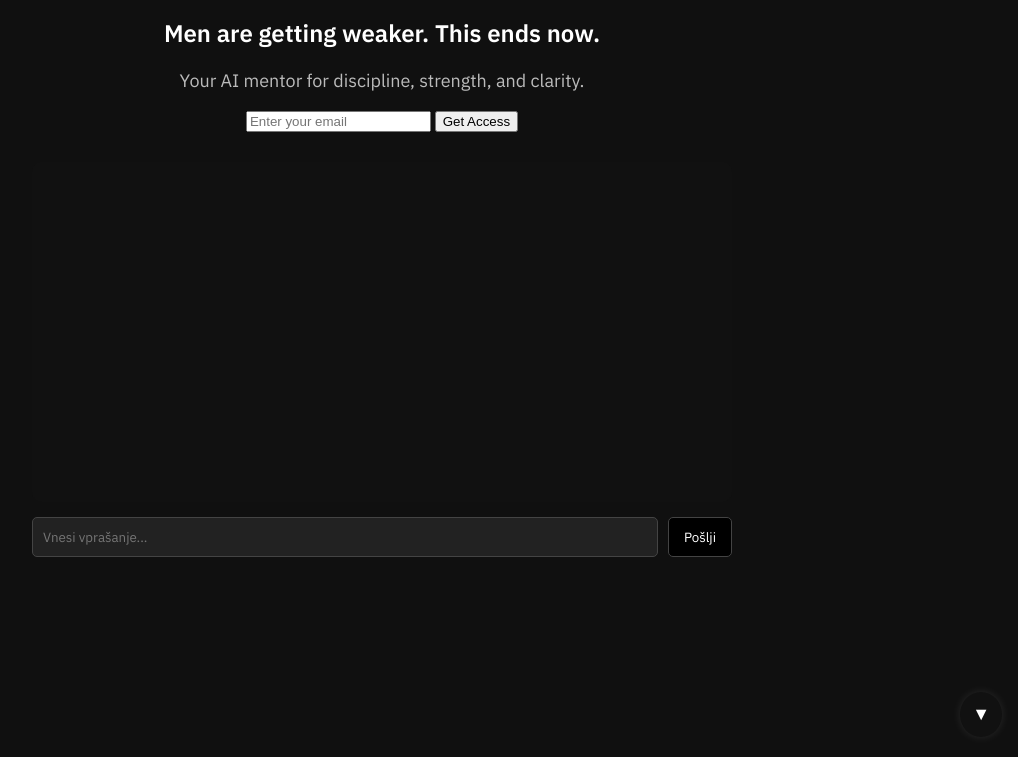
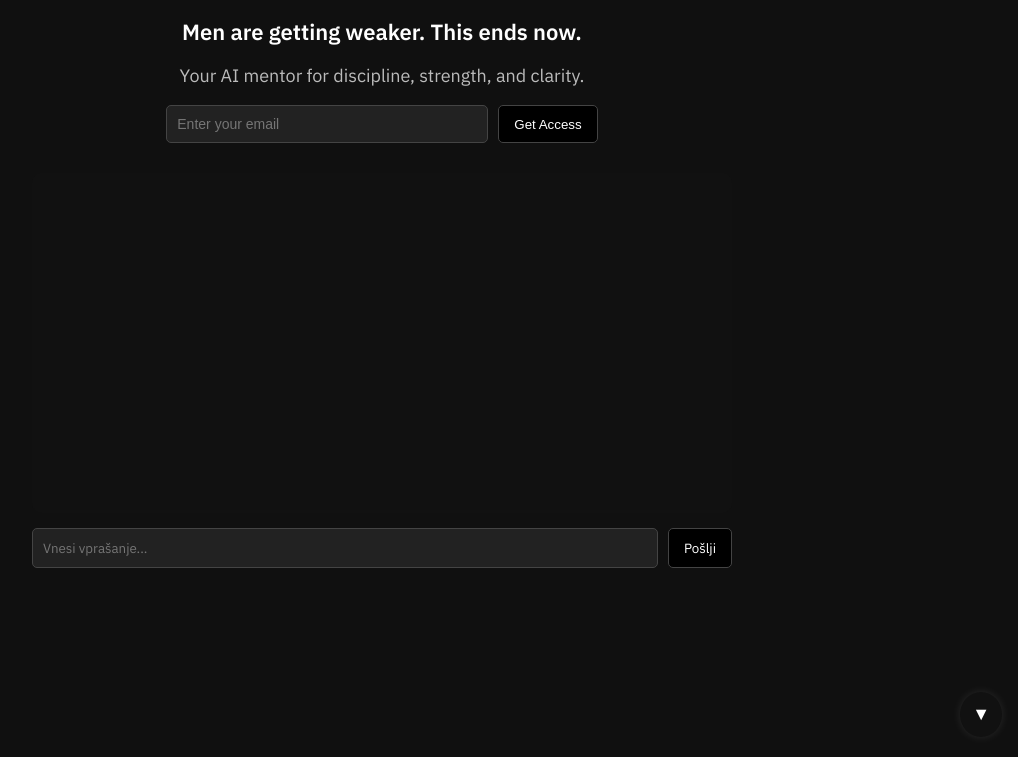
Before and after one commit to Valoran1/Valoran58, a plain HTML site: page index.html in a window 1280 px wide. Shown: the part 43-800 px from the top of the page, without its empty margins (258-1276 px from the left). Drawn offline with Linux system fonts and the light colour scheme.

Commit message:
Update style.css

```diff
--- a/style.css
+++ b/style.css
@@ -27,6 +27,47 @@ body {
 .subtitle {
   font-size: 18px;
   color: #bbb;
+}
+
+.hero-title {
+  font-size: 22px;
+  font-weight: 600;
+  margin-top: 20px;
+  margin-bottom: 15px;
+  color: #fff;
+}
+
+/* Email capture form */
+.email-form {
+  display: flex;
+  justify-content: center;
+  gap: 10px;
+  margin-top: 10px;
+}
+
+#email-input {
+  padding: 10px;
+  border-radius: 5px;
+  border: 1px solid #444;
+  background-color: #222;
+  color: white;
+  font-size: 14px;
+  flex: 1;
+  max-width: 300px;
+}
+
+.cta-button {
+  background-color: #000;
+  color: #fff;
+  border: 1px solid #444;
+  border-radius: 5px;
+  padding: 10px 15px;
+  cursor: pointer;
+  transition: background-color 0.3s ease;
+}
+
+.cta-button:hover {
+  background-color: #222;
 }
 
 .chat-container {
```
